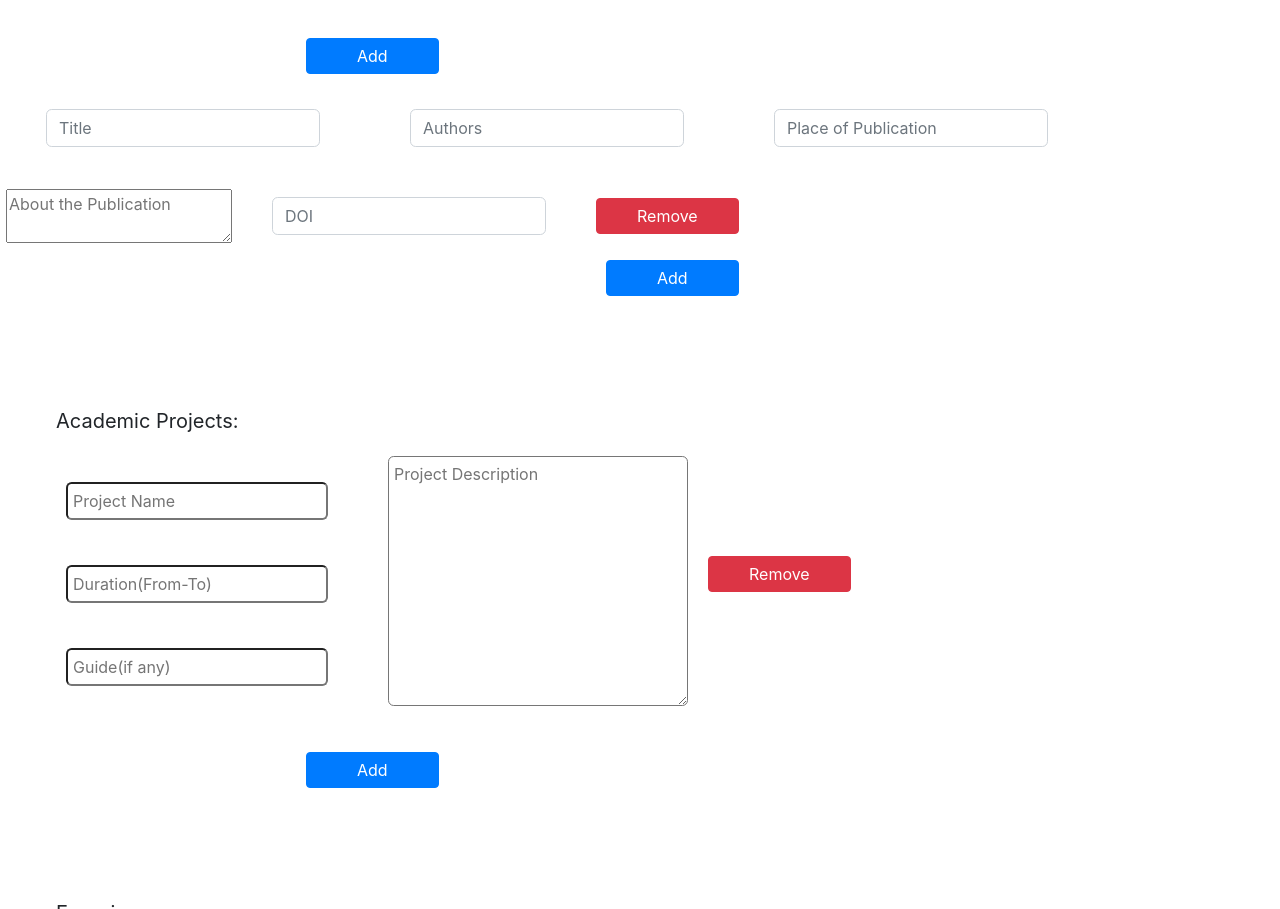
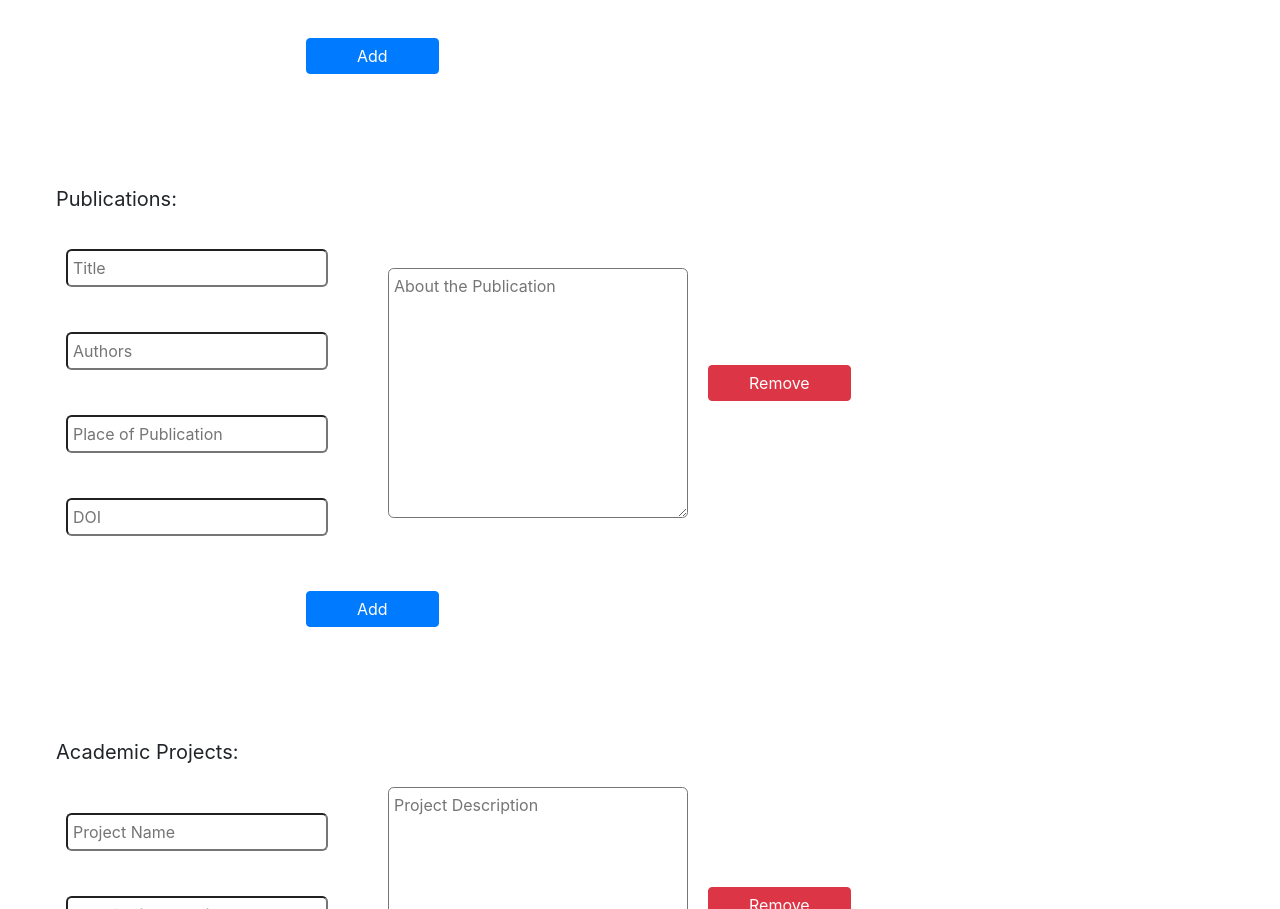
Before and after one commit to shubhamrsangle/Web_App_for_resume_generation, a React (Create React App) app in the folder client/: page / in a window 1280 px wide. Shown: the part 1242-2151 px from the top of the page. Built offline with nearby package versions, Linux system fonts and the light colour scheme.

Commit message:
Added DOI and Authors fileds

```diff
--- a/client/src/components/Publications/publications.js
+++ b/client/src/components/Publications/publications.js
@@ -1,5 +1,5 @@
 import React, {Component,Fragment} from 'react';
-
+import './publications.css';
 export default class publications extends Component {
 
 	state = {
@@ -10,8 +10,8 @@ export default class publications extends Component {
 				pubtitle: "",
 				pubauthors: "",
 				pubplace: "",
-				pubdescription: "",
-				pubdoi: ""
+				pubdoi: "",
+				pubdescription: ""
 			}
 		]
 	}
@@ -20,35 +20,46 @@ export default class publications extends Component {
 		const { fields } = this.state;
 		return (
 			<Fragment>
+				<div className = "PUB"> Publications: </div>
 				{fields.map( (field) => (
 					<div className="form-inline" key={field.id}>
-						<input type="text" className="form-control" name={"pubtitle"} placeholder="Title"
+						<div>
+							<div style={{padding: '10px 10px',margin:'5px 50px'}}>
+								<input type="text" className="PUB-form-control" name={"pubtitle"} placeholder="Title"
 									onChange = { (e) => {
 										field.pubtitle = e.target.value;
 										this.props.publicationsData(fields);
 									} }
 								/>
-						<input type="text" className="form-control" name={"pubauthors"} placeholder="Authors"
+							</div>
+							<div style={{padding: '10px 10px',margin:'5px 50px'}}>
+								<input type="text" className="PUB-form-control" name={"pubauthors"} placeholder="Authors"
 									onChange = { (e) => {
 										field.pubauthors = e.target.value;
 										this.props.publicationsData(fields);
 									} }
 								/>
-						<input type="text" className="form-control" name={"pubplace"} placeholder="Place of Publication"
+							</div>
+							<div style={{padding: '10px 10px',margin:'5px 50px'}}>
+								<input type="text" className="PUB-form-control" name={"pubplace"} placeholder="Place of Publication"
 									onChange = { (e) => {
 										field.pubplace = e.target.value;
 										this.props.publicationsData(fields);
 									} }
 								/>
-						<textarea name={"pubdescription"} placeholder="About the Publication"
+							</div>
+							<div style={{padding: '10px 10px',margin:'5px 50px'}}>
+								<input type="text" className="PUB-form-control" name={"pubdoi"} placeholder="DOI"
 									onChange = { (e) => {
-								field.pubdescription = e.target.value;
+										field.pubdoi = e.target.value;
 										this.props.publicationsData(fields);
 									} }
 								/>
-						<input type="text" className="form-control" name={"pubdoi"} placeholder="DOI"
+							</div>
+						</div>
+						<textarea name={"pubdescription"} placeholder="About the Publication" className = "PUB-form-control-1"
 							onChange = { (e) => {
-								field.pubdoi = e.target.value;
+								field.pubdescription = e.target.value;
 								this.props.publicationsData(fields);
 							} }
 						/>
@@ -61,15 +72,15 @@ export default class publications extends Component {
 						} }>Remove</button>
 					</div>
 					) )}
-				<button className="btn btn-default btn-primary" onClick={ (e) => {
+				<button className="btn btn-default btn-primary PUB-add" onClick={ (e) => {
 					e.preventDefault();
 					var newField = {
 							id: this.state.nfields,
 							pubtitle: "",
 							pubauthors: "",
 							pubplace: "",
-							pubdescription: "",
-							pubdoi: ""
+							pubdoi: "",
+							pubdescription: ""
 						};
 					this.setState(state => ({
 						nfields : state.nfields + 1,
```
Lines whose indentation alone changed are shown as unchanged.
